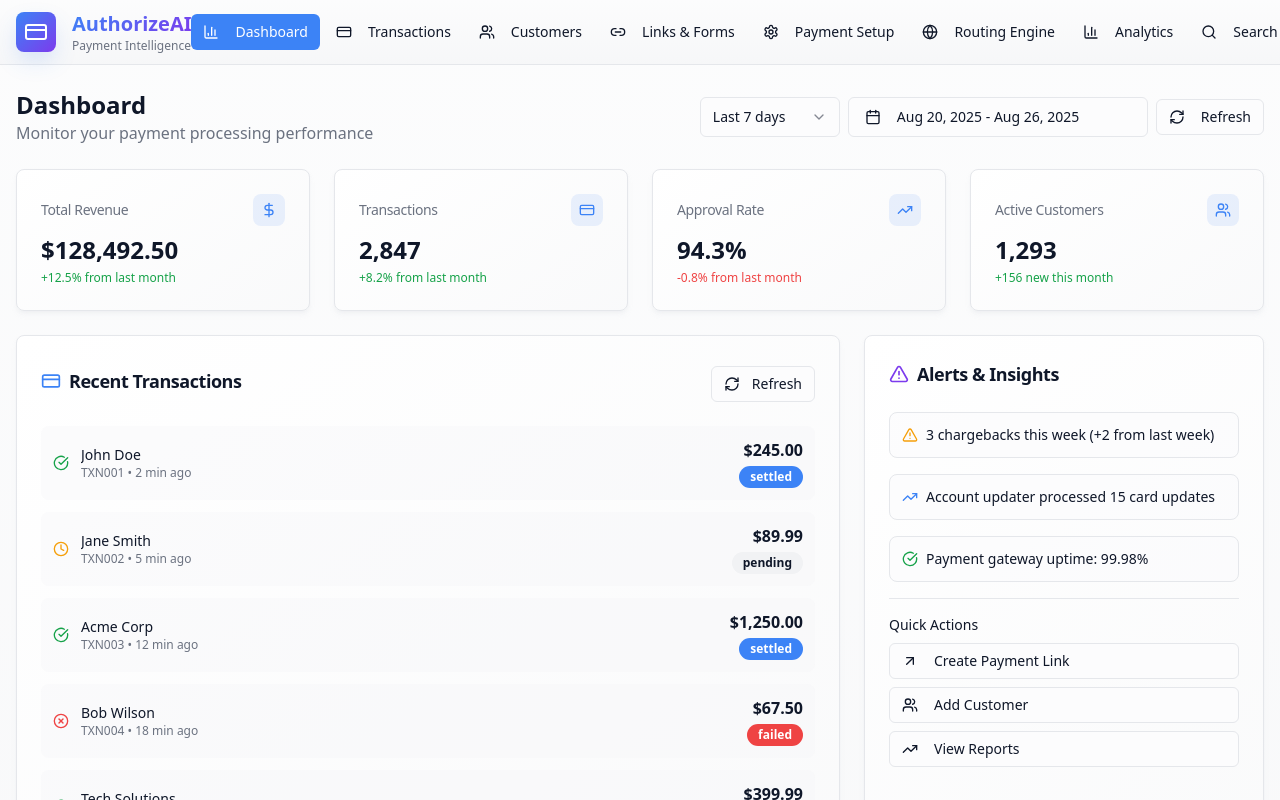
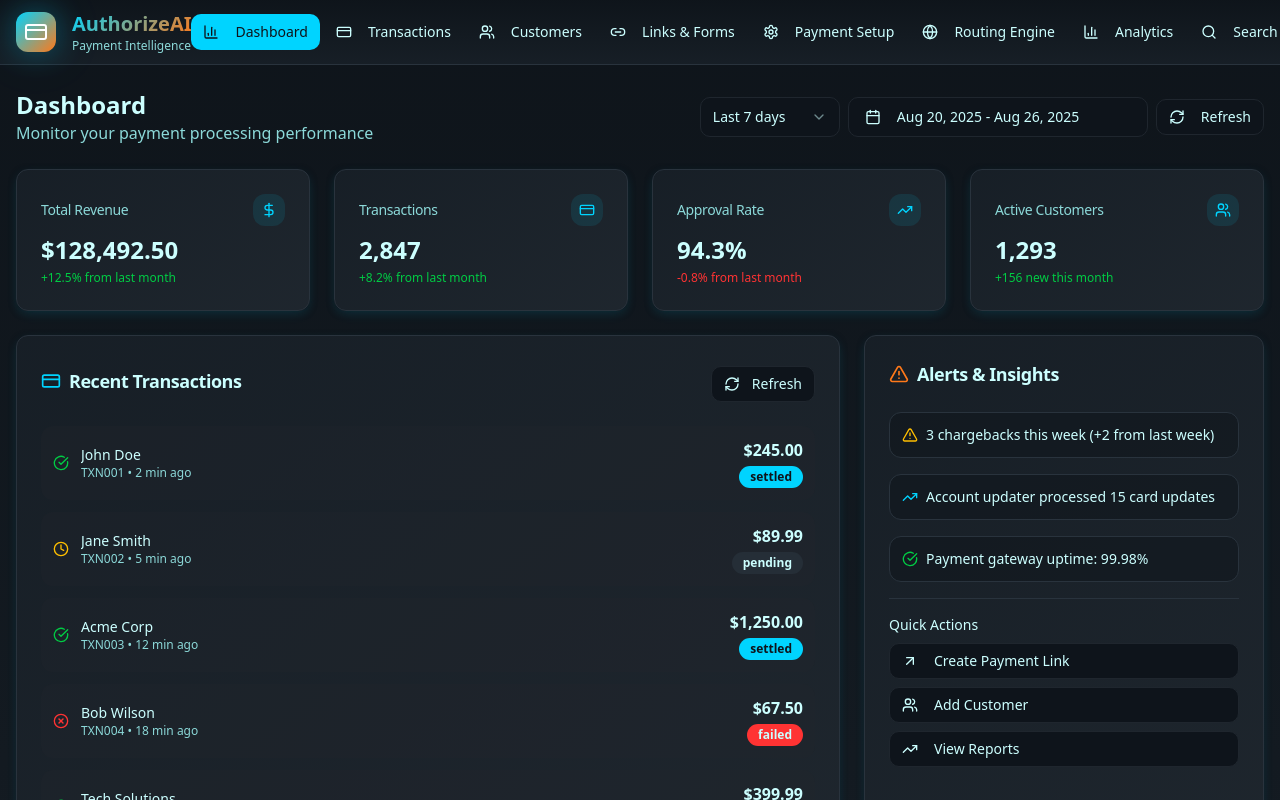
Before and after one commit to adthomps/apt-gateway-concept3-lovable, a React (Vite) app: page / in a window 1280 px wide. Shown: the top 800 px of the page. Built offline with nearby package versions, Linux system fonts and the light colour scheme.

Commit message:
Update theme for futuristic look
Update the application's theme and visual appearance to incorporate futuristic elements inspired by Star Trek and Star Wars, while maintaining simplicity and usability.

```diff
--- a/src/index.css
+++ b/src/index.css
@@ -8,134 +8,133 @@ All colors MUST be HSL.
 
 @layer base {
   :root {
-    /* Fintech Design System - Professional Blues & Purples */
-    --background: 220 20% 99%;
-    --foreground: 222 47% 11%;
+    /* Futuristic Design System - Star Trek/Wars Inspired */
+    --background: 210 30% 8%;
+    --foreground: 180 100% 90%;
 
-    --card: 0 0% 100%;
-    --card-foreground: 222 47% 11%;
+    --card: 210 25% 12%;
+    --card-foreground: 180 100% 90%;
 
-    --popover: 0 0% 100%;
-    --popover-foreground: 222 47% 11%;
+    --popover: 210 25% 10%;
+    --popover-foreground: 180 100% 90%;
 
-    /* Primary: Deep Blue for CTAs and important elements */
-    --primary: 217 91% 60%;
-    --primary-foreground: 0 0% 100%;
-    --primary-glow: 217 91% 70%;
+    /* Primary: Cyan Blue - Star Trek LCARS inspired */
+    --primary: 190 100% 50%;
+    --primary-foreground: 210 30% 8%;
+    --primary-glow: 190 100% 70%;
 
-    /* Secondary: Subtle gray for secondary actions */
-    --secondary: 220 13% 95%;
-    --secondary-foreground: 222 47% 11%;
+    /* Secondary: Dark panels with subtle blue tint */
+    --secondary: 210 20% 18%;
+    --secondary-foreground: 180 100% 90%;
 
-    --muted: 220 13% 95%;
-    --muted-foreground: 220 9% 46%;
+    --muted: 210 15% 15%;
+    --muted-foreground: 180 50% 70%;
 
-    /* Accent: Purple for highlights and special states */
-    --accent: 262 83% 58%;
-    --accent-foreground: 0 0% 100%;
+    /* Accent: Orange - Star Wars/Trek warning color */
+    --accent: 25 100% 55%;
+    --accent-foreground: 210 30% 8%;
 
-    /* Status Colors */
-    --success: 142 76% 36%;
-    --success-foreground: 0 0% 100%;
-    --warning: 38 92% 50%;
-    --warning-foreground: 0 0% 100%;
-    --destructive: 0 84% 60%;
-    --destructive-foreground: 0 0% 100%;
+    /* Status Colors - Futuristic palette */
+    --success: 140 100% 40%;
+    --success-foreground: 210 30% 8%;
+    --warning: 45 100% 50%;
+    --warning-foreground: 210 30% 8%;
+    --destructive: 0 100% 60%;
+    --destructive-foreground: 180 100% 90%;
 
-    --border: 220 13% 91%;
-    --input: 220 13% 91%;
-    --ring: 217 91% 60%;
+    --border: 210 20% 20%;
+    --input: 210 20% 15%;
+    --ring: 190 100% 50%;
 
-    /* Gradients */
-    --gradient-primary: linear-gradient(135deg, hsl(217 91% 60%), hsl(262 83% 58%));
-    --gradient-subtle: linear-gradient(180deg, hsl(220 20% 99%), hsl(220 13% 97%));
-    --gradient-card: linear-gradient(145deg, hsl(0 0% 100%), hsl(220 13% 98%));
+    /* Futuristic Gradients */
+    --gradient-primary: linear-gradient(135deg, hsl(190 100% 50%), hsl(25 100% 55%));
+    --gradient-subtle: linear-gradient(180deg, hsl(210 30% 8%), hsl(210 25% 12%));
+    --gradient-card: linear-gradient(145deg, hsl(210 25% 12%), hsl(210 20% 15%));
+    --gradient-hologram: linear-gradient(45deg, hsl(190 100% 50% / 0.1), hsl(25 100% 55% / 0.1));
 
-    /* Shadows */
-    --shadow-sm: 0 1px 2px 0 hsl(220 13% 69% / 0.05);
-    --shadow-md: 0 4px 6px -1px hsl(220 13% 69% / 0.1), 0 2px 4px -1px hsl(220 13% 69% / 0.06);
-    --shadow-lg: 0 10px 15px -3px hsl(220 13% 69% / 0.1), 0 4px 6px -2px hsl(220 13% 69% / 0.05);
-    --shadow-primary: 0 10px 25px -5px hsl(217 91% 60% / 0.25);
+    /* Sci-Fi Shadows with Glow Effects */
+    --shadow-sm: 0 1px 3px 0 hsl(190 100% 50% / 0.1);
+    --shadow-md: 0 4px 12px -2px hsl(190 100% 50% / 0.15), 0 2px 8px -2px hsl(210 30% 8% / 0.8);
+    --shadow-lg: 0 10px 25px -5px hsl(190 100% 50% / 0.2), 0 4px 16px -4px hsl(210 30% 8% / 0.9);
+    --shadow-primary: 0 0 30px hsl(190 100% 50% / 0.3), 0 0 60px hsl(190 100% 50% / 0.1);
+    --shadow-accent: 0 0 20px hsl(25 100% 55% / 0.4);
 
-    /* Animations */
+    /* Advanced Animations */
     --transition-smooth: all 0.3s cubic-bezier(0.4, 0, 0.2, 1);
-    --transition-bounce: all 0.3s cubic-bezier(0.68, -0.55, 0.265, 1.55);
+    --transition-bounce: all 0.4s cubic-bezier(0.68, -0.55, 0.265, 1.55);
+    --transition-glow: all 0.2s ease-in-out;
 
-    --radius: 0.5rem;
+    --radius: 0.75rem;
 
-    --sidebar-background: 0 0% 98%;
-
-    --sidebar-foreground: 240 5.3% 26.1%;
-
-    --sidebar-primary: 240 5.9% 10%;
-
-    --sidebar-primary-foreground: 0 0% 98%;
-
-    --sidebar-accent: 240 4.8% 95.9%;
-
-    --sidebar-accent-foreground: 240 5.9% 10%;
-
-    --sidebar-border: 220 13% 91%;
-
-    --sidebar-ring: 217.2 91.2% 59.8%;
+    --sidebar-background: 210 25% 10%;
+    --sidebar-foreground: 180 100% 90%;
+    --sidebar-primary: 190 100% 50%;
+    --sidebar-primary-foreground: 210 30% 8%;
+    --sidebar-accent: 210 20% 18%;
+    --sidebar-accent-foreground: 180 100% 90%;
+    --sidebar-border: 210 20% 20%;
+    --sidebar-ring: 190 100% 50%;
   }
 
   .dark {
-    --background: 222 47% 6%;
-    --foreground: 210 40% 98%;
+    /* Enhanced Futuristic Dark Mode - Even Darker */
+    --background: 210 40% 3%;
+    --foreground: 180 100% 95%;
 
-    --card: 224 25% 8%;
-    --card-foreground: 210 40% 98%;
+    --card: 210 35% 6%;
+    --card-foreground: 180 100% 95%;
 
-    --popover: 224 25% 8%;
-    --popover-foreground: 210 40% 98%;
+    --popover: 210 35% 5%;
+    --popover-foreground: 180 100% 95%;
 
-    /* Primary: Keep brand blue even in dark mode */
-    --primary: 217 91% 60%;
-    --primary-foreground: 0 0% 100%;
-    --primary-glow: 217 91% 70%;
+    /* Primary: Brighter cyan for dark mode */
+    --primary: 190 100% 60%;
+    --primary-foreground: 210 40% 3%;
+    --primary-glow: 190 100% 80%;
 
-    --secondary: 217 32% 18%;
-    --secondary-foreground: 210 40% 98%;
+    --secondary: 210 25% 12%;
+    --secondary-foreground: 180 100% 90%;
 
-    --muted: 217 32% 18%;
-    --muted-foreground: 215 20% 65%;
+    --muted: 210 20% 10%;
+    --muted-foreground: 180 40% 75%;
 
-    /* Accent: Purple for highlights */
-    --accent: 262 83% 58%;
-    --accent-foreground: 0 0% 100%;
+    /* Accent: Brighter orange for visibility */
+    --accent: 25 100% 65%;
+    --accent-foreground: 210 40% 3%;
 
     /* Status Colors - Enhanced for dark mode */
-    --success: 142 76% 36%;
-    --success-foreground: 0 0% 100%;
-    --warning: 38 92% 50%;
-    --warning-foreground: 0 0% 100%;
-    --destructive: 0 84% 60%;
-    --destructive-foreground: 0 0% 100%;
+    --success: 140 100% 45%;
+    --success-foreground: 210 40% 3%;
+    --warning: 45 100% 60%;
+    --warning-foreground: 210 40% 3%;
+    --destructive: 0 100% 65%;
+    --destructive-foreground: 180 100% 95%;
 
-    --border: 217 32% 18%;
-    --input: 217 32% 18%;
-    --ring: 217 91% 60%;
+    --border: 210 25% 15%;
+    --input: 210 25% 10%;
+    --ring: 190 100% 60%;
 
-    /* Dark mode gradients */
-    --gradient-primary: linear-gradient(135deg, hsl(217 91% 60%), hsl(262 83% 58%));
-    --gradient-subtle: linear-gradient(180deg, hsl(222 47% 6%), hsl(217 32% 8%));
-    --gradient-card: linear-gradient(145deg, hsl(224 25% 8%), hsl(217 32% 10%));
+    /* Enhanced Dark Gradients */
+    --gradient-primary: linear-gradient(135deg, hsl(190 100% 60%), hsl(25 100% 65%));
+    --gradient-subtle: linear-gradient(180deg, hsl(210 40% 3%), hsl(210 35% 6%));
+    --gradient-card: linear-gradient(145deg, hsl(210 35% 6%), hsl(210 25% 8%));
+    --gradient-hologram: linear-gradient(45deg, hsl(190 100% 60% / 0.15), hsl(25 100% 65% / 0.15));
 
-    /* Dark mode shadows */
-    --shadow-sm: 0 1px 2px 0 hsl(0 0% 0% / 0.05);
-    --shadow-md: 0 4px 6px -1px hsl(0 0% 0% / 0.1), 0 2px 4px -1px hsl(0 0% 0% / 0.06);
-    --shadow-lg: 0 10px 15px -3px hsl(0 0% 0% / 0.1), 0 4px 6px -2px hsl(0 0% 0% / 0.05);
-    --shadow-primary: 0 10px 25px -5px hsl(217 91% 60% / 0.25);
+    /* Enhanced Glow Effects for Dark Mode */
+    --shadow-sm: 0 1px 3px 0 hsl(190 100% 60% / 0.15);
+    --shadow-md: 0 4px 12px -2px hsl(190 100% 60% / 0.2), 0 2px 8px -2px hsl(210 40% 3% / 0.9);
+    --shadow-lg: 0 10px 25px -5px hsl(190 100% 60% / 0.25), 0 4px 16px -4px hsl(210 40% 3% / 0.95);
+    --shadow-primary: 0 0 40px hsl(190 100% 60% / 0.4), 0 0 80px hsl(190 100% 60% / 0.15);
+    --shadow-accent: 0 0 25px hsl(25 100% 65% / 0.5);
 
-    --sidebar-background: 222 47% 4%;
-    --sidebar-foreground: 240 5% 96%;
-    --sidebar-primary: 217 91% 60%;
-    --sidebar-primary-foreground: 0 0% 100%;
-    --sidebar-accent: 217 32% 15%;
-    --sidebar-accent-foreground: 240 5% 96%;
-    --sidebar-border: 217 32% 15%;
-    --sidebar-ring: 217 91% 60%;
+    --sidebar-background: 210 35% 4%;
+    --sidebar-foreground: 180 100% 90%;
+    --sidebar-primary: 190 100% 60%;
+    --sidebar-primary-foreground: 210 40% 3%;
+    --sidebar-accent: 210 25% 12%;
+    --sidebar-accent-foreground: 180 100% 90%;
+    --sidebar-border: 210 25% 15%;
+    --sidebar-ring: 190 100% 60%;
   }
 }
 
--- a/tailwind.config.ts
+++ b/tailwind.config.ts
@@ -75,17 +75,20 @@ export default {
 			backgroundImage: {
 				'gradient-primary': 'var(--gradient-primary)',
 				'gradient-subtle': 'var(--gradient-subtle)',
-				'gradient-card': 'var(--gradient-card)'
+				'gradient-card': 'var(--gradient-card)',
+				'gradient-hologram': 'var(--gradient-hologram)'
 			},
 			boxShadow: {
 				'sm': 'var(--shadow-sm)',
 				'md': 'var(--shadow-md)',
 				'lg': 'var(--shadow-lg)',
-				'primary': 'var(--shadow-primary)'
+				'primary': 'var(--shadow-primary)',
+				'accent': 'var(--shadow-accent)'
 			},
 			transitionTimingFunction: {
 				'smooth': 'var(--transition-smooth)',
-				'bounce': 'var(--transition-bounce)'
+				'bounce': 'var(--transition-bounce)',
+				'glow': 'var(--transition-glow)'
 			},
 			borderRadius: {
 				lg: 'var(--radius)',
```
